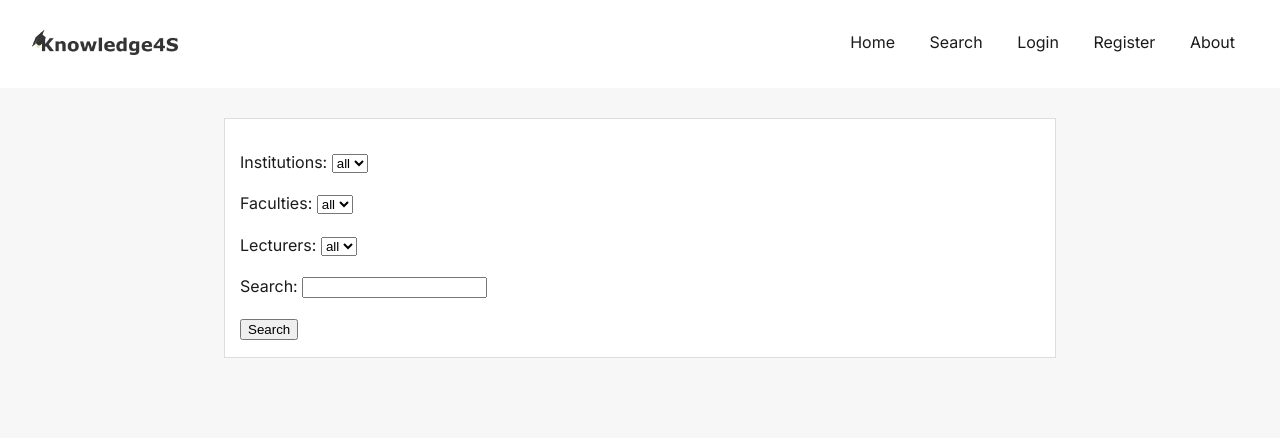
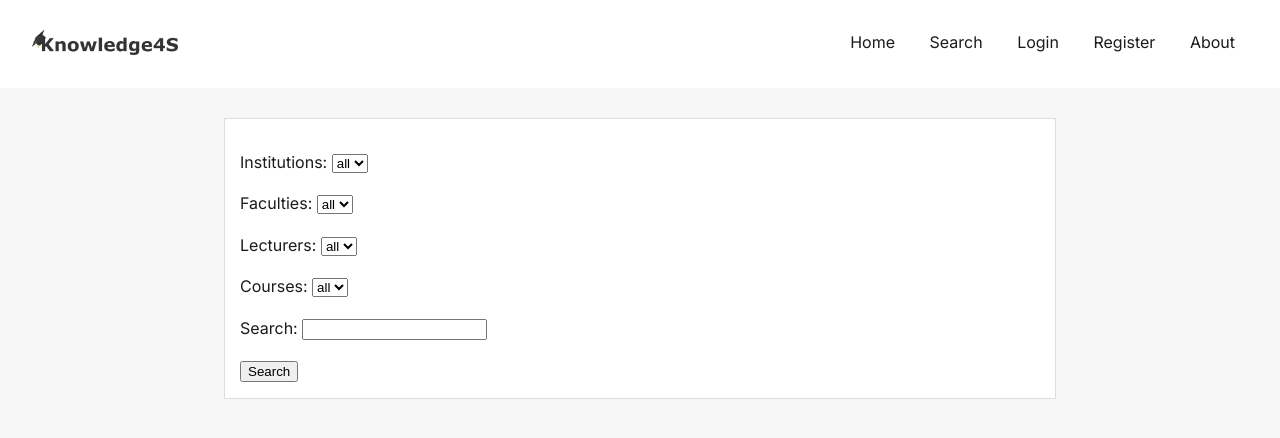
Before and after one commit to avirois/Knowledge4S, a Flask app: page /search in a window 1280 px wide. Shown: the top 438 px of the page. Run offline with Flask 2, Linux system fonts and the light colour scheme.

Commit message:
BSPM2021T3-59 Front: Added drop down list of courses

```diff
--- a/templates/search.html
+++ b/templates/search.html
@@ -16,6 +16,11 @@
         <option value="all">all</option>
     </select>
     </p>
+    <p>Courses:
+    <select name="courses" >
+        <option value="all">all</option>
+    </select>
+    </p>
 
     <p>Search: <input type="text" name="freetextsearch"/></p>
     <input type="submit" value="Search" name="send"/>
```
